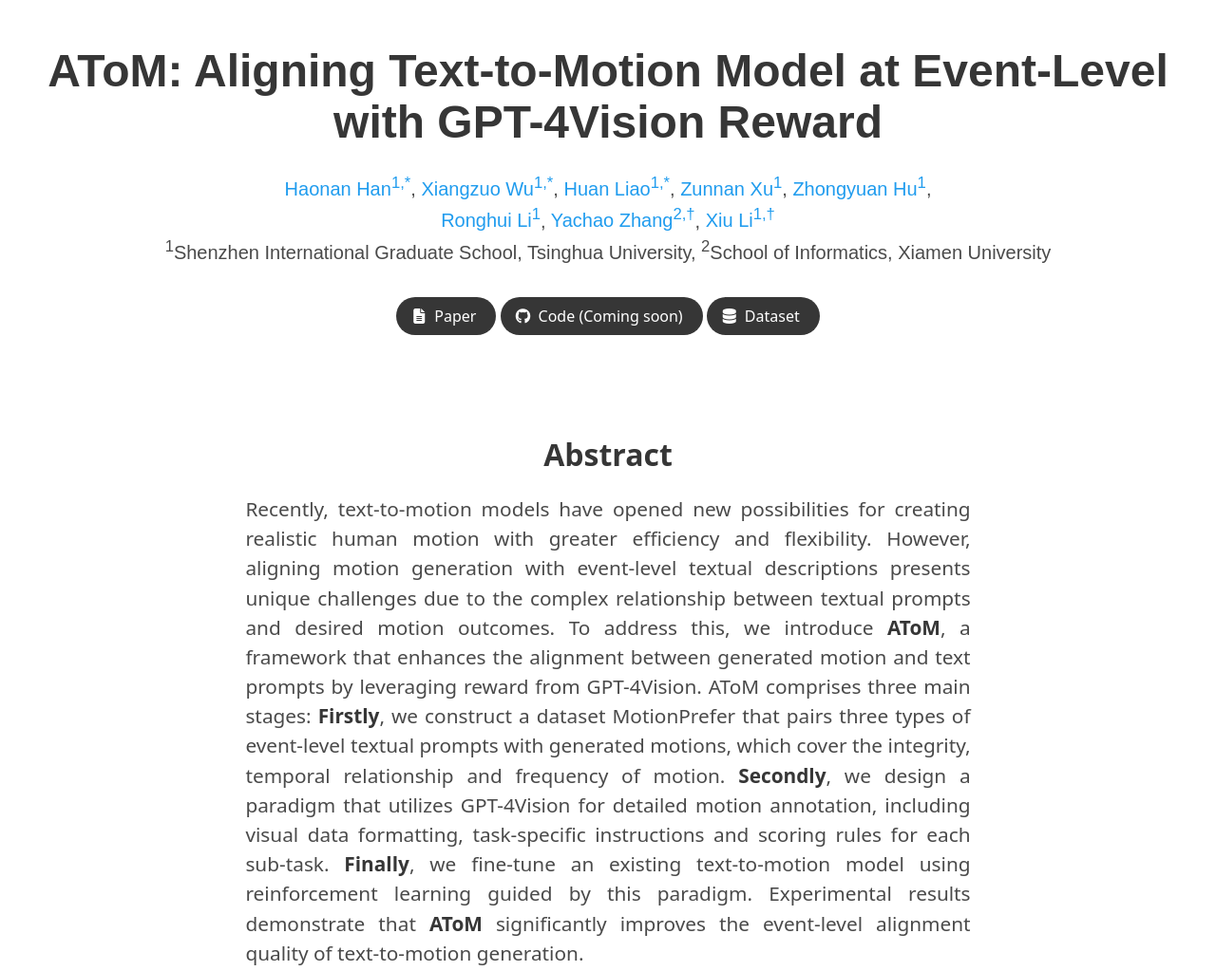
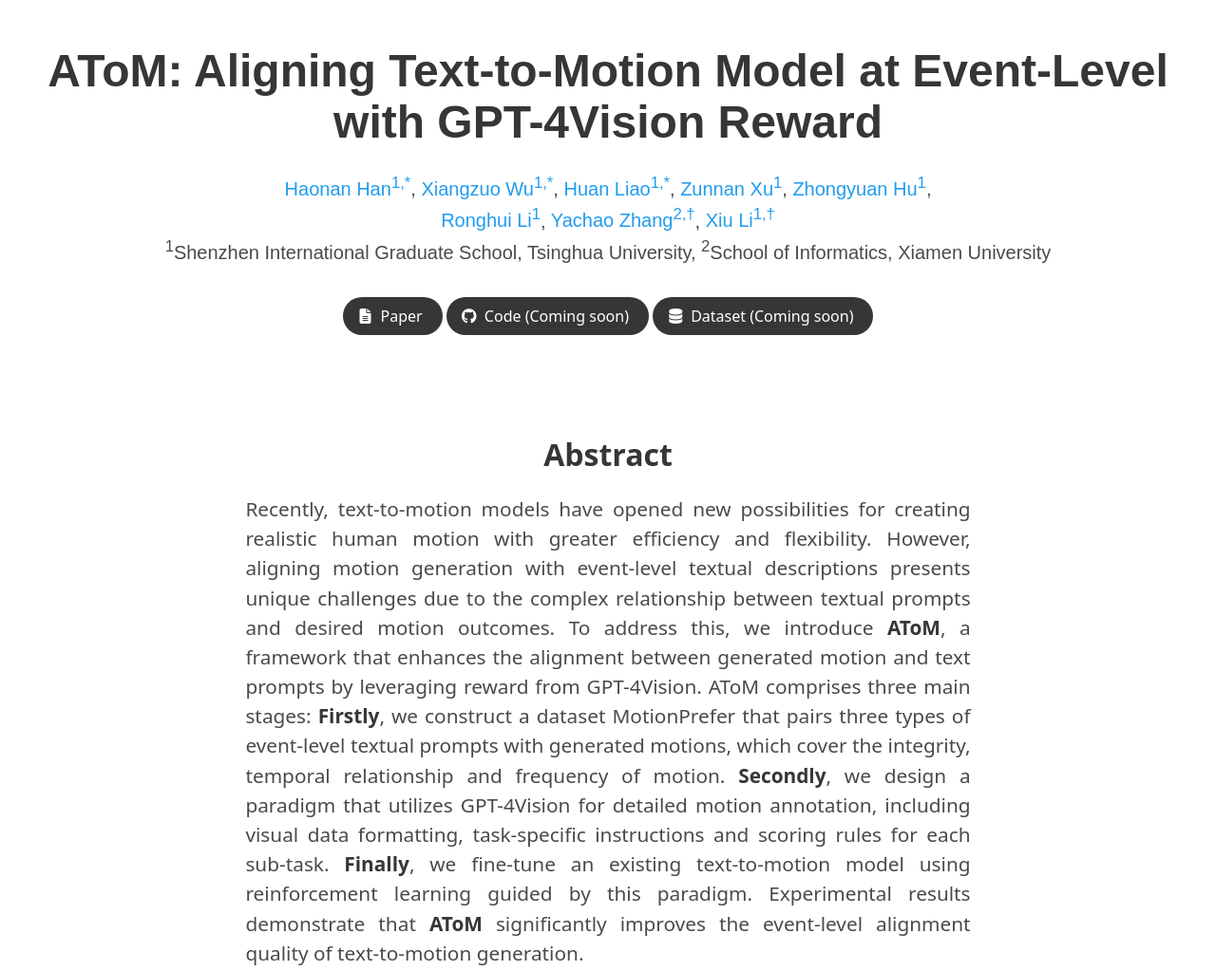
Before and after one commit to AToM-motion/AToM-motion.github.io, a plain HTML site: page index.html in a window 1280 px wide. Shown: the top 1023 px of the page at 95% size. Drawn offline with nearby package versions, Linux system fonts and the light colour scheme.

Commit message:
Update index.html

```diff
--- a/index.html
+++ b/index.html
@@ -114,7 +114,7 @@
                   </a>
                   <a class="button is-dark is-rounded" href="https://atom-motion.github.io/" target="_blank">
                     <span class="icon"><i class="fas fa-database"></i></span>
-                    <span>Dataset</span>
+                    <span>Dataset (Coming soon)</span>
                   </a>
                 </div>
               </div>
```
